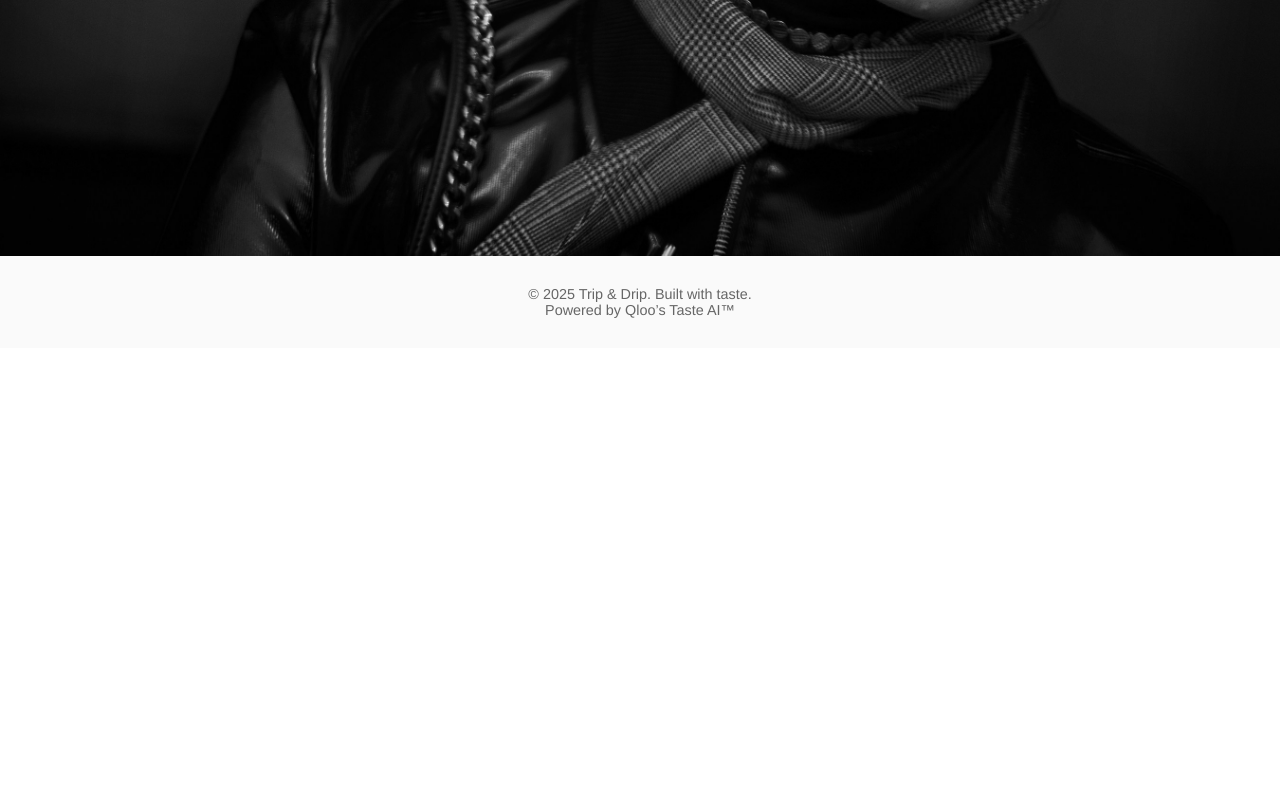
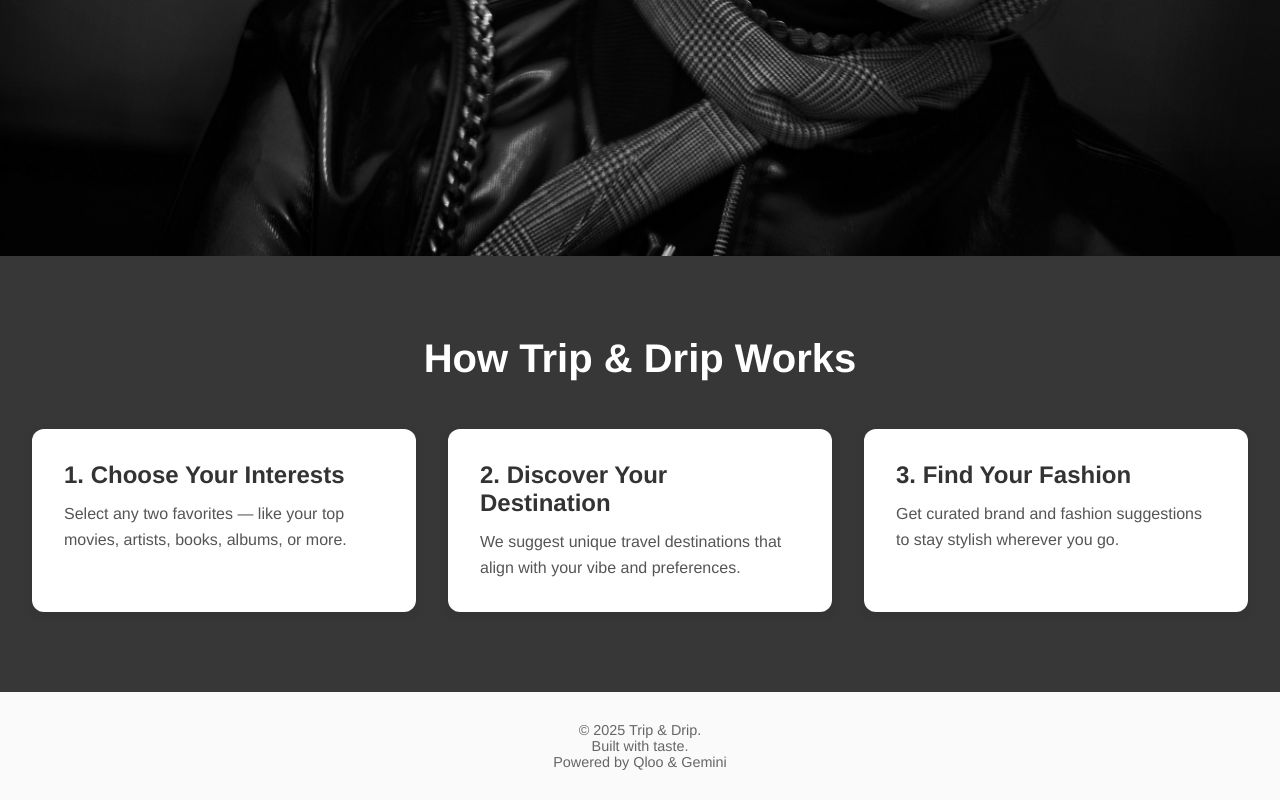
Before and after one commit to AvinashYerra/trip-and-drip, a Next.js app: page / in a window 1280 px wide. Shown: the part 2227-3027 px from the top of the page. Before the commit the page ends 2575 px from the top, so only its background shows below. Built offline with nearby package versions, Linux system fonts and the light colour scheme.

Commit message:
added how to use section

```diff
--- a/src/components/Footer.js
+++ b/src/components/Footer.js
@@ -1,7 +1,8 @@
 const Footer = () => (
   <footer className="footer">
-    <p>© {new Date().getFullYear()} Trip & Drip. Built with taste.</p>
-    <div>Powered by Qloo’s Taste AI™</div>
+    <p>© {new Date().getFullYear()} Trip & Drip. </p>
+    <p>Built with taste.</p>
+    <div>Powered by Qloo & Gemini</div>
     <style jsx>{`
       .footer {
         background: #fafafa;
--- a/src/pages/index.js
+++ b/src/pages/index.js
@@ -58,6 +58,23 @@ export default function Home() {
         </section>
       </div>
 
+    <section className="how-to-use-section" id="how-to-use">
+      <h2>How Trip & Drip Works</h2>
+      <div className="steps">
+        <div className="step">
+          <h3>1. Choose Your Interests</h3>
+          <p>Select any two favorites — like your top movies, artists, books, albums, or more.</p>
+        </div>
+        <div className="step">
+          <h3>2. Discover Your Destination</h3>
+          <p>We suggest unique travel destinations that align with your vibe and preferences.</p>
+        </div>
+        <div className="step">
+          <h3>3. Find Your Fashion</h3>
+          <p>Get curated brand and fashion suggestions to stay stylish wherever you go.</p>
+        </div>
+      </div>
+      </section>
       {/* Styled JSX */}
       <style jsx>{`
         .section {
@@ -266,6 +283,50 @@ export default function Home() {
           background-color: #ddd;
         }
 
+
+
+        .how-to-use-section {
+          padding: 5rem 2rem;
+          background-color: #383738;
+          text-align: center;
+        }
+
+        .how-to-use-section h2 {
+          font-size: 2.5rem;
+          margin-bottom: 3rem;
+          color: white;
+        }
+
+        .steps {
+          display: flex;
+          flex-direction: row;
+          justify-content: space-around;
+          flex-wrap: wrap;
+          gap: 2rem;
+          align-items: stretch;
+        }
+
+        .step {
+          background: white;
+          padding: 2rem;
+          border-radius: 12px;
+          box-shadow: 0 4px 12px rgba(0, 0, 0, 0.08);
+          justify-content: space-between;
+          flex: 1;
+          text-align: left;
+        }
+
+        .step h3 {
+          font-size: 1.5rem;
+          color: #333;
+          margin-bottom: 0.75rem;
+        }
+
+        .step p {
+          font-size: 1rem;
+          color: #555;
+        }
+
       `}</style>
     </>
   );
```
